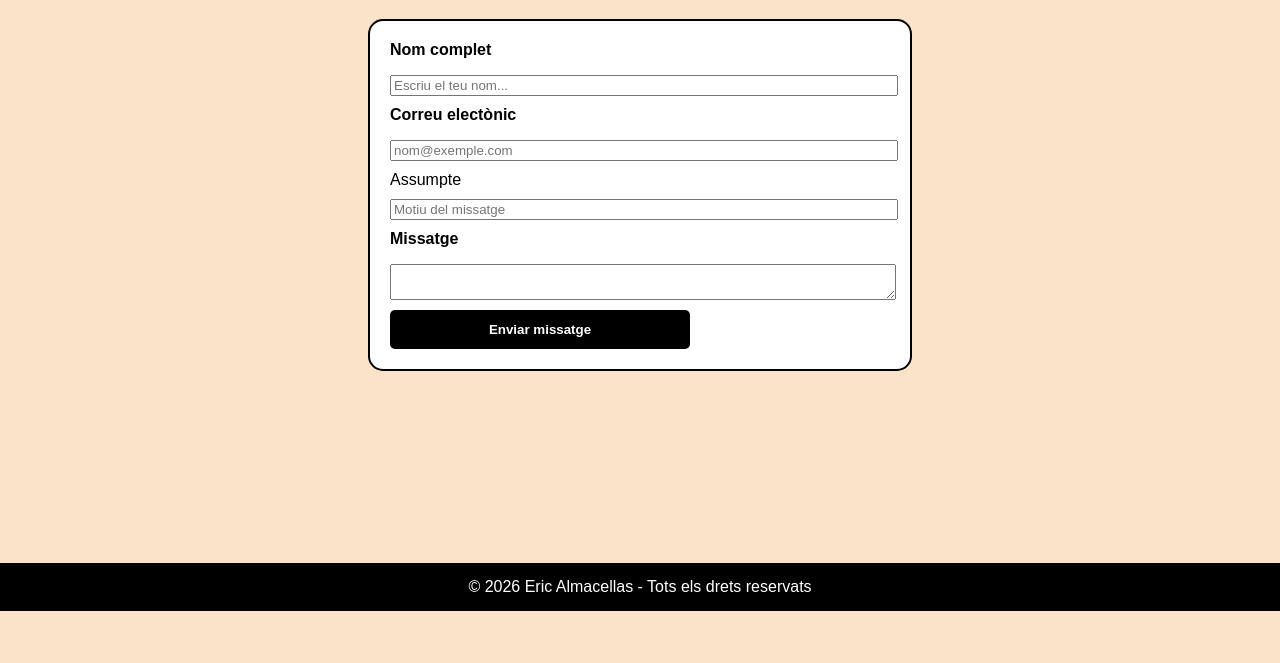
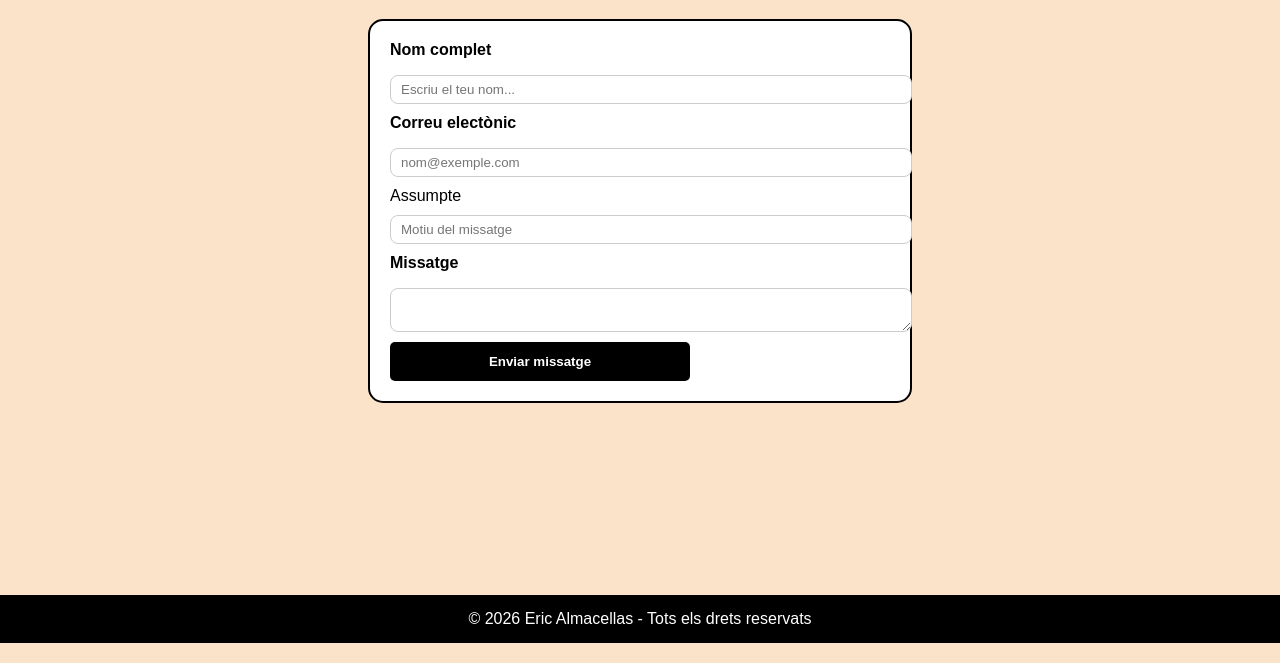
Before and after one commit to ericalmacellas46-max/El-meu-portafoli, a plain HTML site: page pages/Formulario.html in a window 1280 px wide. Shown: the part 137-800 px from the top of the page. Drawn offline with Linux system fonts and the light colour scheme.

Commit message:
Update style.css

```diff
--- a/css/style.css
+++ b/css/style.css
@@ -210,3 +210,14 @@ button {
 button:hover {
   background-color: black;
 }
+
+form label {
+  font-weight: bold;
+}
+
+form input,
+form textarea {
+  border-radius: 8px;
+  border: 1px solid #ccc;
+  padding: 6px 10px;
+}
```
